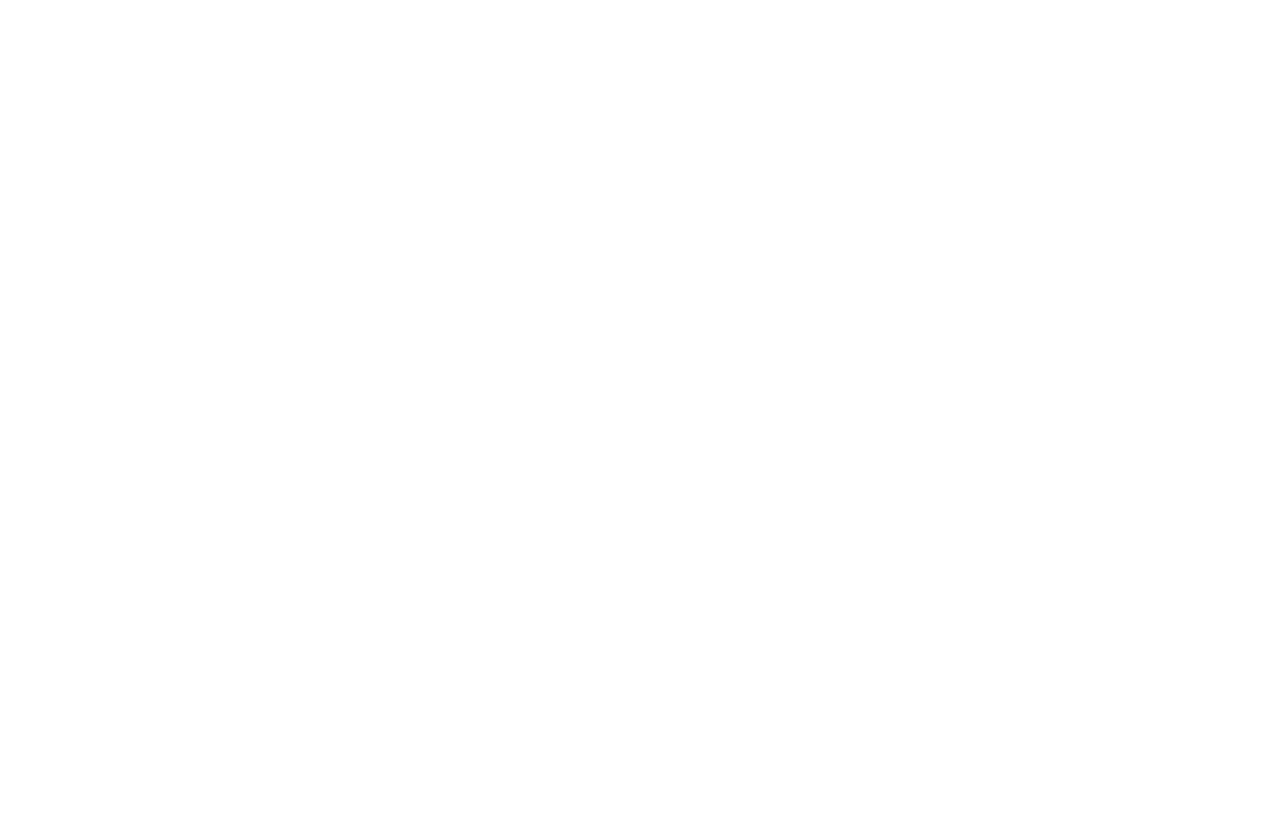
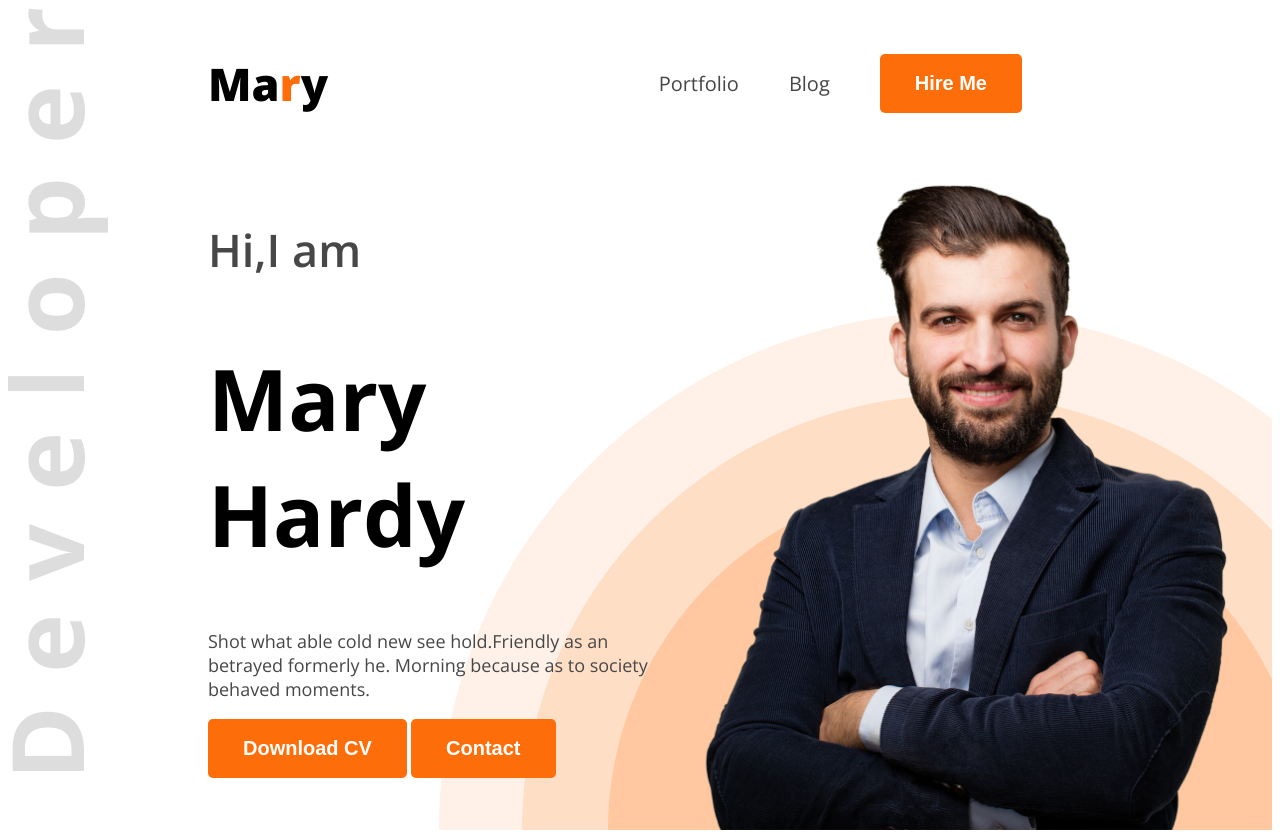
Before and after one commit to api60dt/web-dev-portfolio, a plain HTML site: page index.html in a window 1280 px wide. Before the commit the page ends 800 px from the top, so only its background shows below. Drawn offline with nearby package versions, Linux system fonts and the light colour scheme.

Commit message:
added styles

```diff
--- a/index.html
+++ b/index.html
@@ -4,10 +4,35 @@
     <meta charset="UTF-8">
     <meta name="viewport" content="width=device-width, initial-scale=1.0">
     <title>Web Developer portfolio</title>
+    <link rel="preconnect" href="https://fonts.googleapis.com">
+<link rel="preconnect" href="https://fonts.gstatic.com" crossorigin>
+<link href="https://fonts.googleapis.com/css2?family=Open+Sans:ital,wght@0,300..800;1,300..800&display=swap" rel="stylesheet">
+    <link rel="stylesheet" href="styles/portfolio.css">
 </head>
-<body>
-    <header>
 
+<body class="open-sans-normal">
+    <header class="header">
+        <nav>
+            <h3 class="nav-title">Ma<span class="text-primary">r</span>y</h3>
+            <ul>
+                <li><a class="dark-2">Portfolio</a></li>
+                <li><a class="dark-2" href="">Blog</a></li>
+                <li><a href=""><button  class="btn-primary">Hire Me</button></a></li>
+            </ul>
+        </nav>
+
+        <div class="banner">
+            <div class="banner-content">
+              <h4 class="banner-greetings dark-2">Hi,I am</h4>
+              <h1 class="banner-title">Mary Hardy</h1>
+              <p class="banner-description dark-2">
+                Shot what able cold new see hold.Friendly as an betrayed formerly he. Morning because as to society behaved moments.</p>
+                <Button  class="btn-primary">Download CV</Button>
+                <button  class="btn-primary">Contact</button>
+
+            </div>
+            <img class="banner-profile-pic" src="images/hardy.png" alt="">
+        </div>
     </header>
     <main>
 
--- /dev/null
+++ b/styles/portfolio.css
@@ -0,0 +1,86 @@
+
+.open-sans-normal {
+  font-family: "Open Sans", sans-serif;
+  font-optical-sizing: auto;
+  font-style: normal;
+  font-variation-settings:
+    "wdth" 100;
+}
+
+/* shared style */
+.text-primary{
+    color: #FD6E0A;
+}
+
+.dark-2{
+    color: #474747;
+}
+
+.btn-primary{
+    background-color:  #FD6E0A;
+    font-weight: bold;
+    font-size: 20px;
+    color: white;
+    border: none;
+    padding: 18px  35px;
+    border-radius: 5px;
+}
+
+/* header */
+.header{
+    background-image: url('../images/developer.png'), url('../images/header_bg.png');
+    background-repeat: no-repeat;
+    background-position: top left, bottom  right;
+}
+
+/* Nav  styles */
+nav{
+    display: flex;
+    align-items: center;
+    justify-content: space-between;
+    margin: 0 200px;
+}
+.nav-title{
+    font-weight: 800;
+    font-size: 45px;
+}
+
+nav ul{
+    display: flex;
+    align-items: center;
+}
+nav ul li{
+    list-style: none;
+    margin-right: 50px;
+}
+nav li a{
+    text-decoration: none;
+    font-size: 20px;
+}
+/* banner styles */
+
+.banner{
+    display: flex;
+    justify-content: space-between;
+    margin: 0 35px 0 200px;
+}
+
+.banner-content{
+    max-width: 580px;
+}
+.banner-greetings{
+    font-size: 45px;
+    font-weight: 600;
+}
+.banner-title{
+    font-weight: bold;
+    font-size: 85px;
+}
+.banner-description{
+    font-size: 18px;
+
+}
+
+.banner-profile-pic{
+    width: 580px;
+}
```
